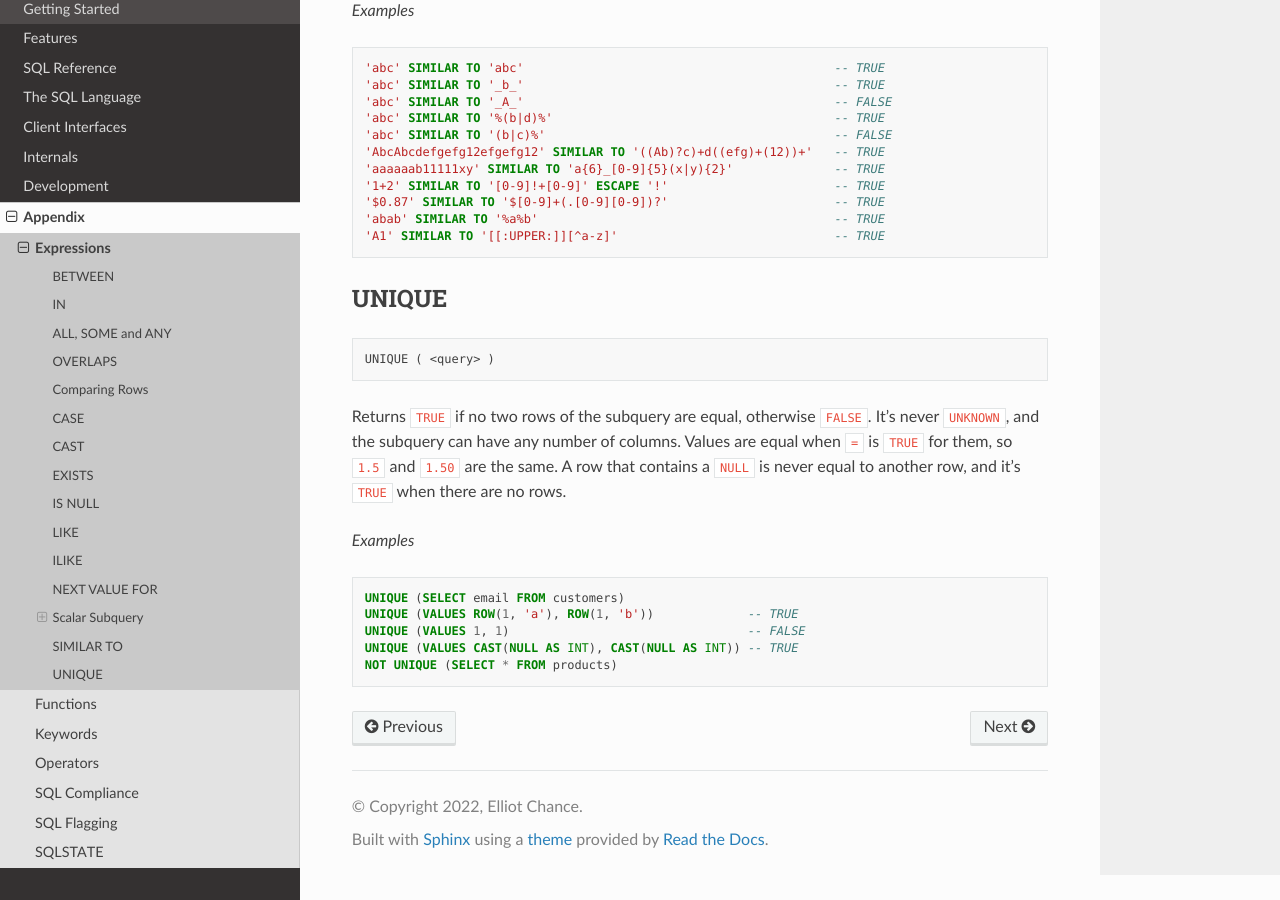
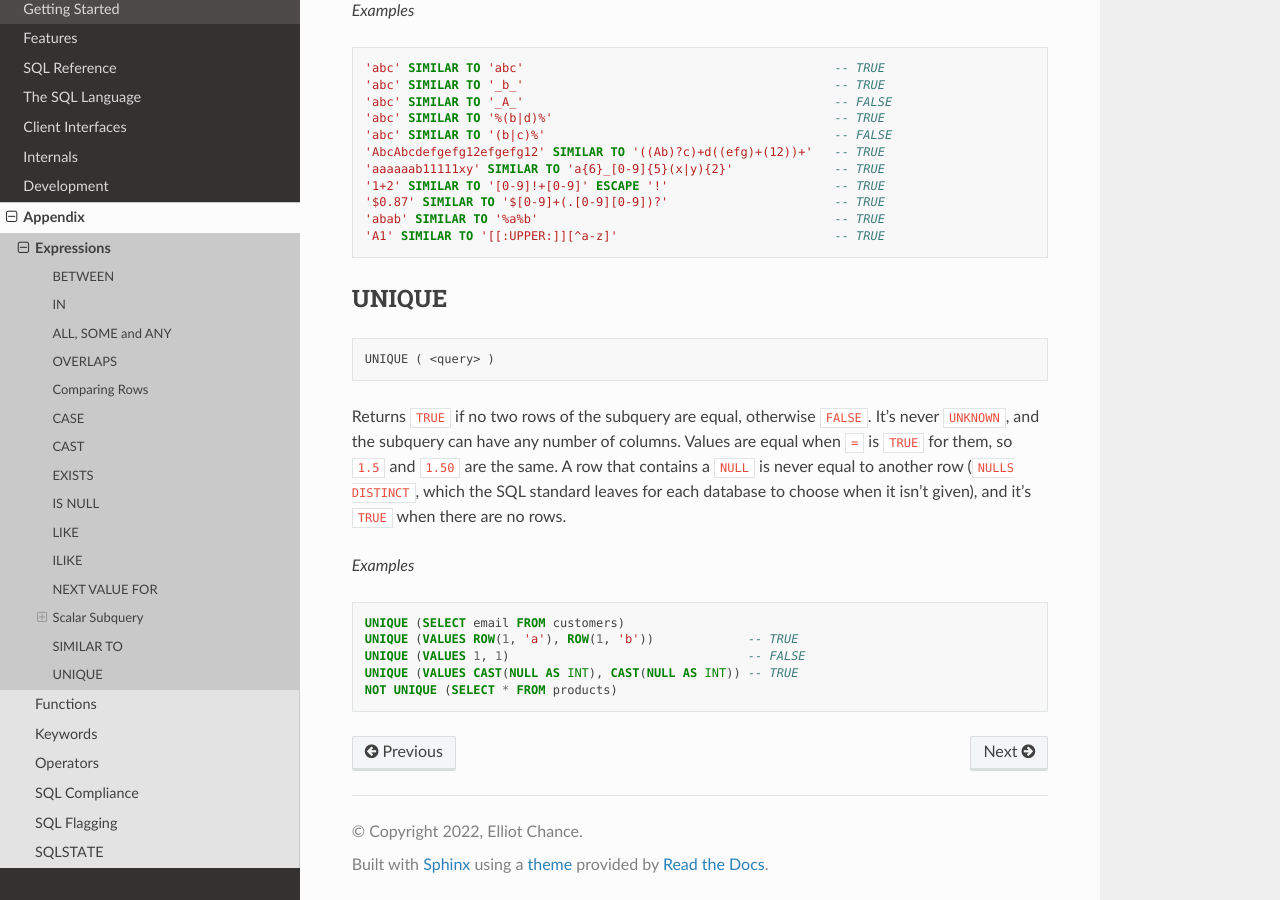
Before and after one commit to elliotchance/vsql, a Sphinx documentation site: the page built from docs/expressions.rst, in a window 1280 px wide and 900 px high, scrolled down 10277 px. Built offline with Sphinx 7.4.7 and the Read the Docs theme 3.1.0, drawn with Linux system fonts in a browser that asks for light colours.

Commit message:
language: NULLS DISTINCT is the default null treatment
SQL:2023 adds a <unique null treatment> (NULLS DISTINCT or NULLS NOT
DISTINCT, Feature F292) to the UNIQUE predicate and UNIQUE constraints,
and when it isn't given, which one is used is implementation-defined
(ISO/IEC 9075-2:2023, 8.11, Syntax Rules, 3 and 11.7, Syntax Rules, 5).

vsql's is NULLS DISTINCT, so a row with a NULL is never a duplicate, which
is what it already did. This documents the choice, cites the rules, adds a
test of rows that are all NULL in the UNIQUE predicate (constraints already
have one) and marks the index rows impl-defined and implemented.

Fixes #1495

Co-Authored-By: Claude Opus 5.5 <noreply@anthropic.com>

```diff
--- a/docs/create-table.rst
+++ b/docs/create-table.rst
@@ -207,7 +207,9 @@ Unique Constraints
 A ``UNIQUE`` constraint prevents two rows from having the same values for its
 columns (an error ``23505``), like a ``PRIMARY KEY``. Values that are equal are
 the same in the same way. A row with a ``NULL`` in any of the columns never
-conflicts, so a ``UNIQUE`` column can have any number of ``NULL`` values.
+conflicts, so a ``UNIQUE`` column can have any number of ``NULL`` values. This
+is ``NULLS DISTINCT``, which the SQL standard leaves for each database to choose
+when it isn't given (``NULLS [NOT] DISTINCT`` can't be given yet).
 
 A ``UNIQUE`` of a single column can also be written on the column, so
 ``code INTEGER UNIQUE`` is the same as ``code INTEGER, UNIQUE (code)``. A table
--- a/docs/expressions.rst
+++ b/docs/expressions.rst
@@ -543,8 +543,9 @@ UNIQUE
 Returns ``TRUE`` if no two rows of the subquery are equal, otherwise ``FALSE``.
 It's never ``UNKNOWN``, and the subquery can have any number of columns. Values
 are equal when ``=`` is ``TRUE`` for them, so ``1.5`` and ``1.50`` are the same.
-A row that contains a ``NULL`` is never equal to another row, and it's ``TRUE``
-when there are no rows.
+A row that contains a ``NULL`` is never equal to another row (``NULLS
+DISTINCT``, which the SQL standard leaves for each database to choose when it
+isn't given), and it's ``TRUE`` when there are no rows.
 
 *Examples*
 
--- a/docs/standard/part2/11.txt
+++ b/docs/standard/part2/11.txt
@@ -422,14 +422,14 @@
 11.7/SR/4                container    - -
 11.7/SR/4.a              n/a          - - system-versioned tables (T180)
 11.7/SR/4.b              definition   - -
-11.7/SR/5                unclear      - - the default null treatment of a UNIQUE constraint is implementation-defined in 2023 (#1495)
+11.7/SR/5                impl-defined vsql/std_2_11_7_unique_constraint_definition.v tests/std_2_11_7_unique_constraint.sql NULLS DISTINCT
 11.7/SR/6                implemented  vsql/std_2_11_3_table_definition.v tests/std_2_11_7_unique_constraint.sql
 11.7/SR/6.a              implemented  vsql/std_2_11_3_table_definition.v tests/std_2_11_7_unique_constraint.sql
 11.7/SR/6.b              n/a          - - system-versioned tables (T180)
 11.7/SR/6.c              implemented  vsql/std_2_11_3_table_definition.v tests/std_2_11_7_unique_constraint.sql
 11.7/SR/6.d              container    - -
 11.7/SR/6.d.i            n/a          - - application-time periods (T181)
-11.7/SR/6.d.ii           unclear      vsql/std_2_11_7_unique_constraint_definition.v tests/std_2_11_7_unique_constraint.sql changed in 2023 (#1495)
+11.7/SR/6.d.ii           implemented  vsql/std_2_11_7_unique_constraint_definition.v tests/std_2_11_7_unique_constraint.sql
 11.7/SR/6.e              container    - -
 11.7/SR/6.e.i            implemented  vsql/std_2_11_7_unique_constraint_definition.v tests/std_2_11_7_unique_constraint.sql
 11.7/SR/6.e.ii           implemented  vsql/std_2_11_7_unique_constraint_definition.v tests/std_2_11_7_unique_constraint.sql
@@ -442,7 +442,7 @@
 11.7/GR/2.a              implemented  vsql/std_2_11_3_table_definition.v tests/std_2_11_7_unique_constraint.sql
 11.7/GR/2.b              implemented  vsql/std_2_11_3_table_definition.v tests/std_2_11_7_unique_constraint.sql
 11.7/GR/2.c              n/a          - - application-time periods (T181)
-11.7/GR/2.d              unclear      - - the default null treatment of a UNIQUE constraint is implementation-defined in 2023 (#1495)
+11.7/GR/2.d              implemented  vsql/std_2_11_7_unique_constraint_definition.v tests/std_2_11_7_unique_constraint.sql always NULLS DISTINCT, so it isn't stored
 11.7/GR/3                implemented  vsql/std_2_11_7_unique_constraint_definition.v tests/std_2_11_7_unique_constraint.sql
 11.7/CR/1                n/a          - - UNIQUE (VALUE) (S291)
 11.7/CR/2                implemented  vsql/std_1_8_5_sql_flagger.v tests/std_1_8_5_flagging.sql
```
Also changed, not shown: docs/standard/part2/08.txt (+5 -5 lines), 3 other files.
